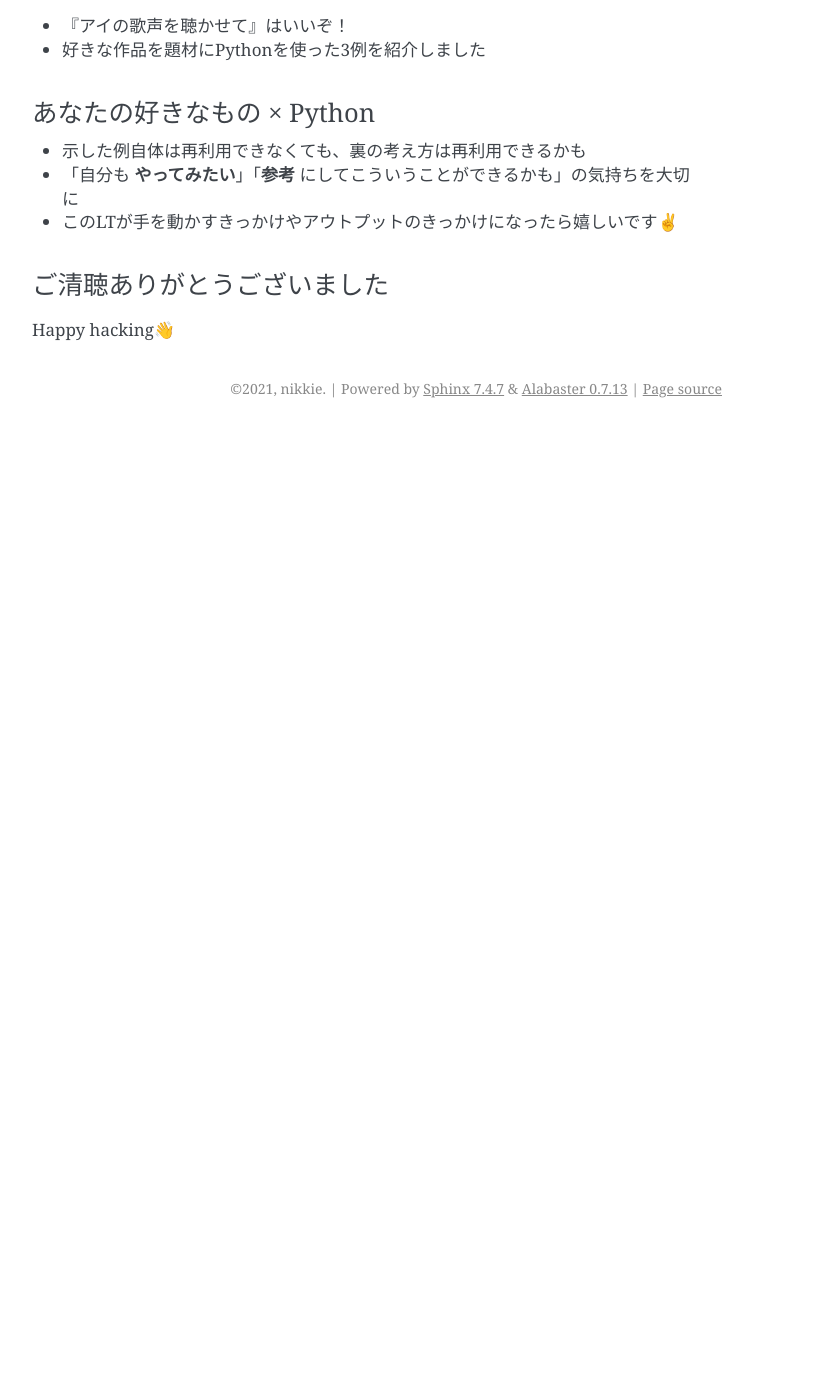
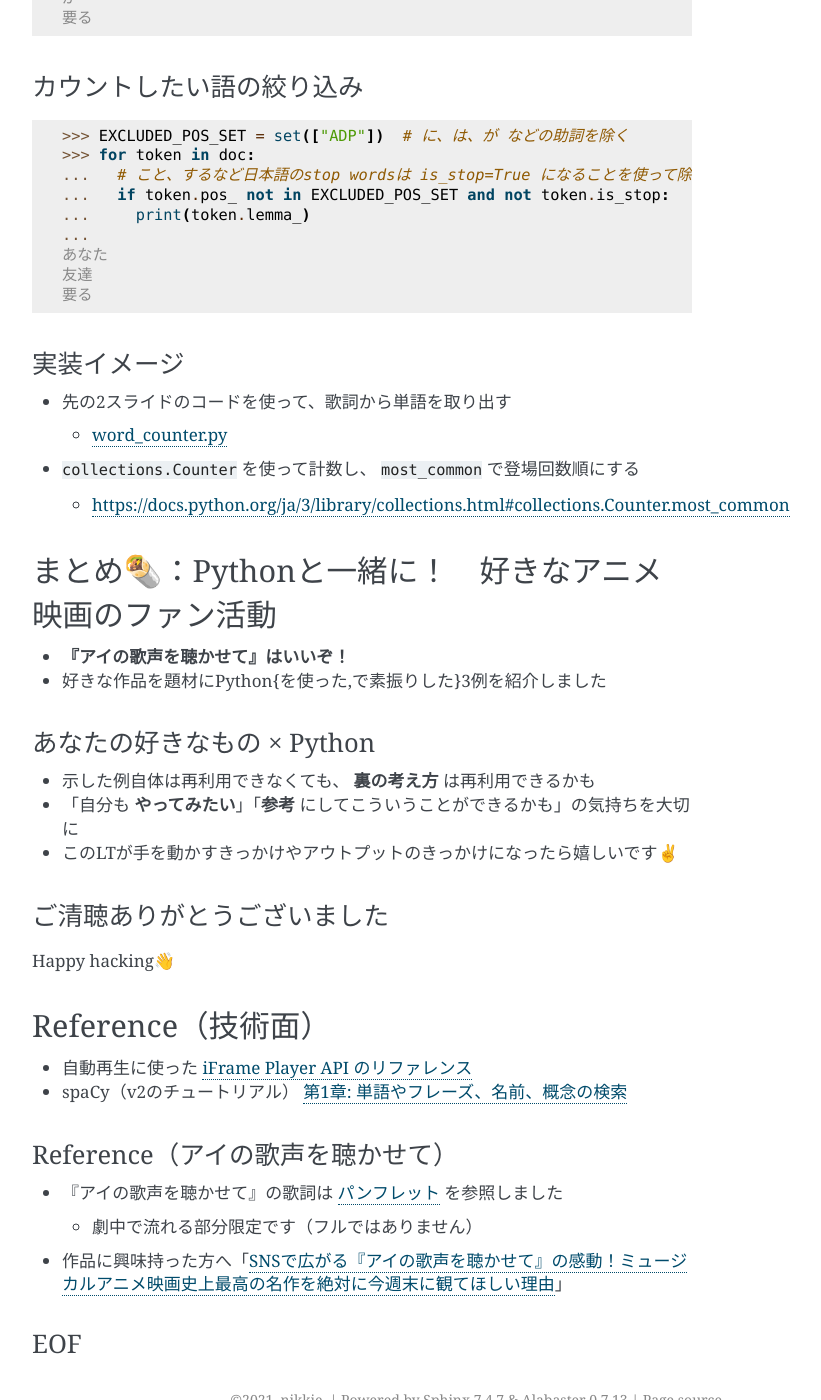
Before and after one commit to ftnext/2021_slides, a Sphinx documentation site: the page built from source/pycon_shizu_lt/enjoy_favorite_anime_with_python.rst, in a window 1280 px wide and 1400 px high, scrolled down 8019 px. Shown: the whole window, without its empty margins (388-1209 px from the left). Built offline with Sphinx 7.4.7, drawn with Linux system fonts in a browser that asks for light colours; comment, search, counter and statistics services are not loaded; before the commit the page ends 8447 px from its top, so only the background shows below that; some of the changed text lies outside the part shown.

Commit message:
[feat] Brush up in practice

```diff
--- a/source/pycon_shizu_lt/enjoy_favorite_anime_with_python.rst
+++ b/source/pycon_shizu_lt/enjoy_favorite_anime_with_python.rst
@@ -18,10 +18,17 @@ PyCon JP 2021でお会いして以来ですね
 
 PyCon JP 2021 座長でした。ご参加ありがとうございました
 
+当日の雰囲気はこちら
+------------------------------------------------
+
 .. raw:: html
 
-   </section>
-   <section >
+   <iframe width="560" height="315" src="https://www.youtube.com/embed/ESn5WQqYmo8" title="YouTube video player" frameborder="0" allow="accelerometer; autoplay; clipboard-write; encrypted-media; gyroscope; picture-in-picture" allowfullscreen></iframe>
+
+`PyCon JP 2021インタビュー動画公開 <https://pyconjp.blogspot.com/2021/11/pyconjp2021-interview-video.html>`_ （寺田さん、ありがとうございました！）
+
+1つお知らせです
+------------------------------------------------
 
 .. raw:: html
 
@@ -44,7 +51,9 @@ PyCon JP 2021 座長でした。ご参加ありがとうございました
 PyCon JP 2021の会期を終えたnikkie
 ============================================================
 
-『アイの歌声を聴かせて』にハマりました
+.. _アイの歌声を聴かせて: https://ainouta.jp/
+
+『`アイの歌声を聴かせて`_』にハマりました
 ------------------------------------------------
 
 .. raw:: html
@@ -141,7 +148,7 @@ Pythonと一緒に！　好きなアニメ映画のファン活動
 
 * 目覚ましの曲はYouTubeで流せる
 * 指定した時間に目覚ましの曲を流す＝目覚ましのシーン再現！
-* 要は「YouTubeの動画を自動で流す」を実装
+* 要は「**YouTubeの動画を自動で流す**」を実装
 
 デモ 🤖🎤🎼
 ------------------------------------------------------------------------------------------------
@@ -149,13 +156,15 @@ Pythonと一緒に！　好きなアニメ映画のファン活動
 .. code-block:: shell
 
     # 『アイの歌声を聴かせて』の目覚ましを2分後にかけるコマンド
-    $ python after_x_minutes.py 2
+    $ python3.10 after_x_minutes.py 2
+
+:raw-html:`<i class="fab fa-github"></i>` `after_x_minutes.py <https://github.com/ftnext/anime-fan-python/blob/089e9600acc7c35ff745f26ee5dfaa811cf8826b/satomi-alarm/after_x_minutes.py>`_
 
 JavaScriptでYouTubeを自動再生
 ------------------------------------------------------------------------------------------------
 
 .. code-block:: javascript
-    :caption: autoplay.html
+    :caption: autoplay.html（に書いたJavaScriptの一部）
 
     var player;
     function onYouTubeIframeAPIReady() {
@@ -169,6 +178,8 @@ JavaScriptでYouTubeを自動再生
         },
       });
     }
+
+:raw-html:`<i class="fab fa-github"></i>` `autoplay.html <https://github.com/ftnext/anime-fan-python/blob/089e9600acc7c35ff745f26ee5dfaa811cf8826b/satomi-alarm/autoplay.html>`_
 
 ``webbrowser`` でHTMLを開けば、自動再生始まる
 ------------------------------------------------------------------------------------------------
@@ -194,12 +205,12 @@ Pythonと一緒に！　好きなアニメ映画のファン活動
 
    <blockquote class="twitter-tweet"><p lang="ja" dir="ltr">数え方にもよるかもしれませんが、「欲しい」でした。<br>友達欲しいって連呼する曲なだけありますね<br><br>ちなみに1回以上は<br>[(&#39;友達&#39;, 6), (&#39;欲しい&#39;, 3), (&#39;幸せ&#39;, 2), (&#39;ひとりぼっち&#39;, 2), (&#39;歌う&#39;, 2)]<br>といったラインナップで、ここを見るだけでも曲の意図が伝わってきますね <a href="https://twitter.com/hashtag/%E3%82%A2%E3%82%A4%E3%81%AE%E6%AD%8C%E5%A3%B0%E3%82%92%E8%81%B4%E3%81%8B%E3%81%9B%E3%81%A6?src=hash&amp;ref_src=twsrc%5Etfw">#アイの歌声を聴かせて</a></p>&mdash; nikkie 📣PyCon JP 2021 ありがとうございました (@ftnext) <a href="https://twitter.com/ftnext/status/1458106930623250439?ref_src=twsrc%5Etfw">November 9, 2021</a></blockquote> <script async src="https://platform.twitter.com/widgets.js" charset="utf-8"></script>
 
-『アイの歌声を聴かせて』はミュージカルものでもある
+『`アイの歌声を聴かせて`_』はミュージカルものでもある
 ------------------------------------------------------------------------------------------------
 
 * 歌でありセリフでもある
-* 作詞のこだわりを聞き、歌詞の **単語を数えて** みました
-* spaCyの素振りも兼ねてます（都合により2系 ``2.3.7`` です）
+* 作詞のこだわりを知ったのをきっかけに、歌詞の **単語を数えて** みました
+* spaCyの素振りも兼ねてます（都合により2系 ``2.3.7`` です。Pythonは3.9系です）
 
 「ユー・ニード・ア・フレンド」
 ------------------------------------------------------------------------------------------------
@@ -220,7 +231,7 @@ Pythonと一緒に！　好きなアニメ映画のファン活動
     ひとりぼっち [2]
     歌う [2]
 
-対になる「You've Got Friends」
+対になる「You've Got Friends」（ロングPV 1分過ぎから）
 ------------------------------------------------------------------------------------------------
 
 .. raw:: html
@@ -248,7 +259,7 @@ spaCyで日本語テキストを形態素解析
 
 .. code-block:: python
 
-    >>> # pip install 'spacy[ja]<3'
+    >>> # 前提: pip install 'spacy[ja]<3'
     >>> from spacy.lang.ja import Japanese
     >>> nlp = Japanese()
     >>> doc = nlp("あなたには友達が要る")
@@ -280,7 +291,10 @@ spaCyで日本語テキストを形態素解析
 実装イメージ
 ------------------------------------------------------------------------------------------------
 
-* 先の2スライドのコードを使って、歌詞から語を取り出す
+* 先の2スライドのコードを使って、歌詞から単語を取り出す
+
+  * :raw-html:`<i class="fab fa-github"></i>` `word_counter.py <https://github.com/ftnext/anime-fan-python/blob/089e9600acc7c35ff745f26ee5dfaa811cf8826b/ainouta-nlp/word_counter.py>`_
+
 * ``collections.Counter`` を使って計数し、 ``most_common`` で登場回数順にする
 
   * https://docs.python.org/ja/3/library/collections.html#collections.Counter.most_common
@@ -288,13 +302,13 @@ spaCyで日本語テキストを形態素解析
 まとめ🌯：Pythonと一緒に！　好きなアニメ映画のファン活動
 ========================================================================================================================
 
-* 『アイの歌声を聴かせて』はいいぞ！
-* 好きな作品を題材にPythonを使った3例を紹介しました
+* **『アイの歌声を聴かせて』はいいぞ！**
+* 好きな作品を題材にPython{を使った,で素振りした}3例を紹介しました
 
 あなたの好きなもの × Python
 ------------------------------------------------
 
-* 示した例自体は再利用できなくても、裏の考え方は再利用できるかも
+* 示した例自体は再利用できなくても、 **裏の考え方** は再利用できるかも
 * 「自分も **やってみたい**」「**参考** にしてこういうことができるかも」の気持ちを大切に
 * このLTが手を動かすきっかけやアウトプットのきっかけになったら嬉しいです✌️
 
@@ -302,3 +316,21 @@ spaCyで日本語テキストを形態素解析
 ------------------------------------------------
 
 Happy hacking👋
+
+Reference（技術面）
+============================================================
+
+* 自動再生に使った `iFrame Player API のリファレンス <https://developers.google.com/youtube/iframe_api_reference?hl=ja>`_
+* spaCy（v2のチュートリアル） `第1章: 単語やフレーズ、名前、概念の検索 <https://course.spacy.io/ja/chapter1>`_
+
+Reference（アイの歌声を聴かせて）
+------------------------------------------------
+
+* 『アイの歌声を聴かせて』の歌詞は `パンフレット <https://froovie.jp/shop/g/g5610130/>`_ を参照しました
+
+  * 劇中で流れる部分限定です（フルではありません）
+
+* 作品に興味持った方へ「`SNSで広がる『アイの歌声を聴かせて』の感動！ミュージカルアニメ映画史上最高の名作を絶対に今週末に観てほしい理由 <https://cinema.ne.jp/article/detail/48241>`_」
+
+EOF
+------------------------------------------------
```
Also changed, not shown: other parts of source/pycon_shizu_lt/enjoy_favorite_anime_with_python.rst (+1 -3 lines).
